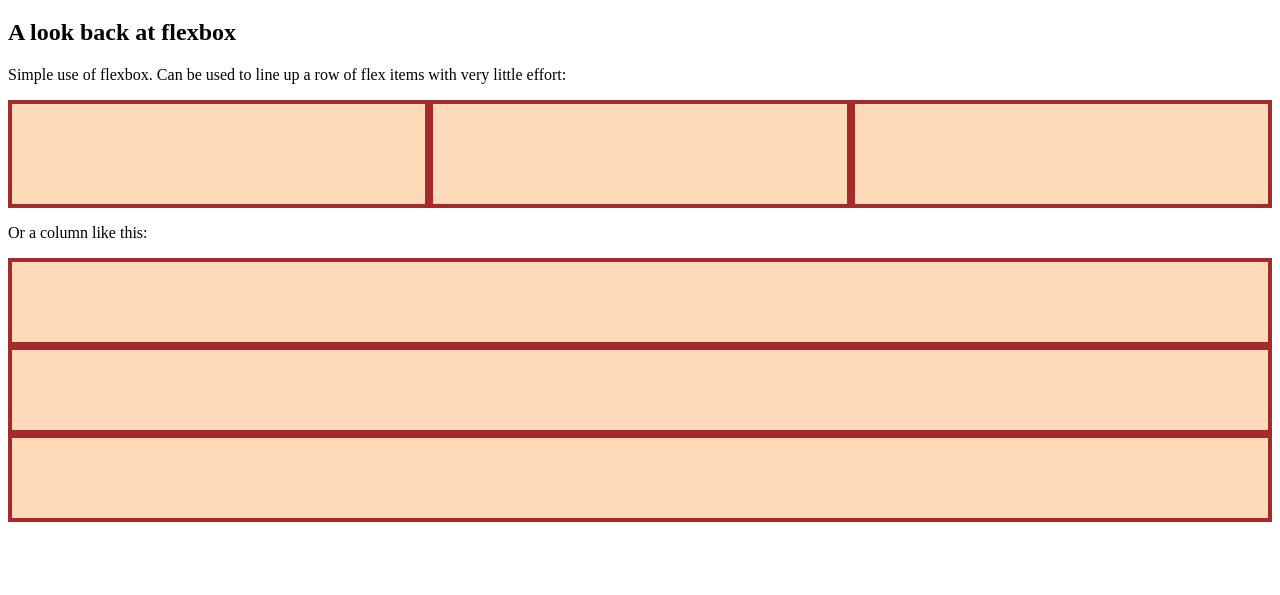
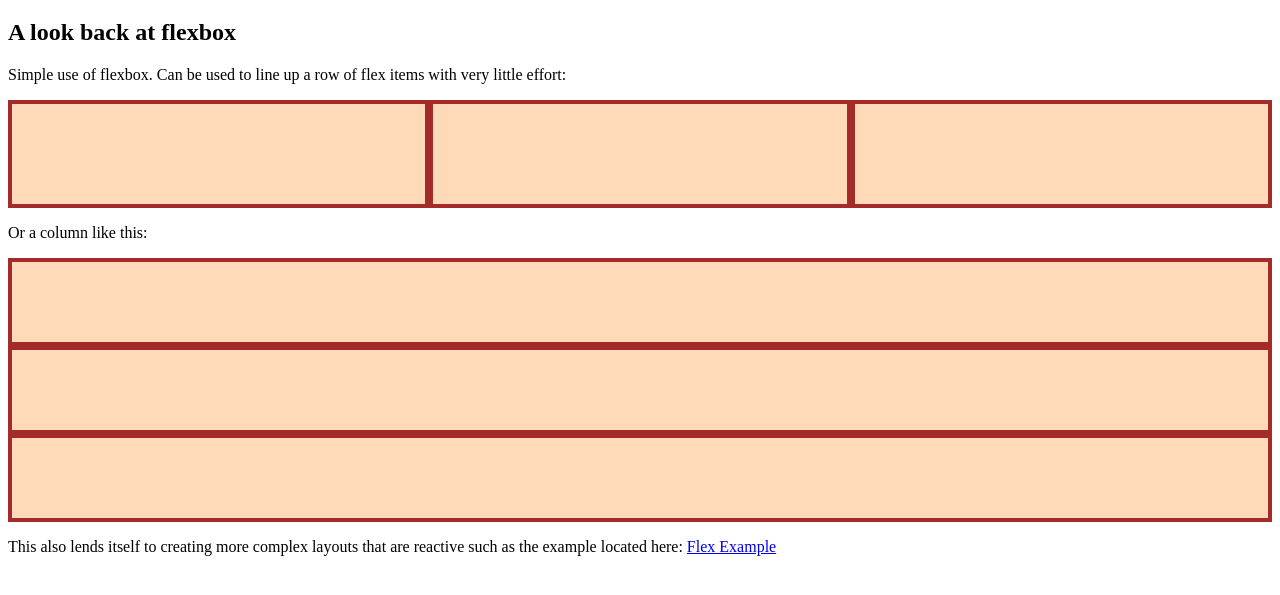
Before and after one commit to PlebianJim/introduction-to-grid, a plain HTML site: page index.html in a window 1280 px wide. Shown: the part 61-656 px from the top of the page. Drawn offline with Linux system fonts and the light colour scheme.

Commit message:
Compelted

```diff
--- a/index.html
+++ b/index.html
@@ -21,5 +21,6 @@
         <div class="container-two-two"></div>
         <div class="container-two-three"></div>
     </div>
+    <p>This also lends itself to creating more complex layouts that are reactive such as the example located here: <a href="flex-example.html">Flex Example</a></p>
 </body>
 </html>
```
